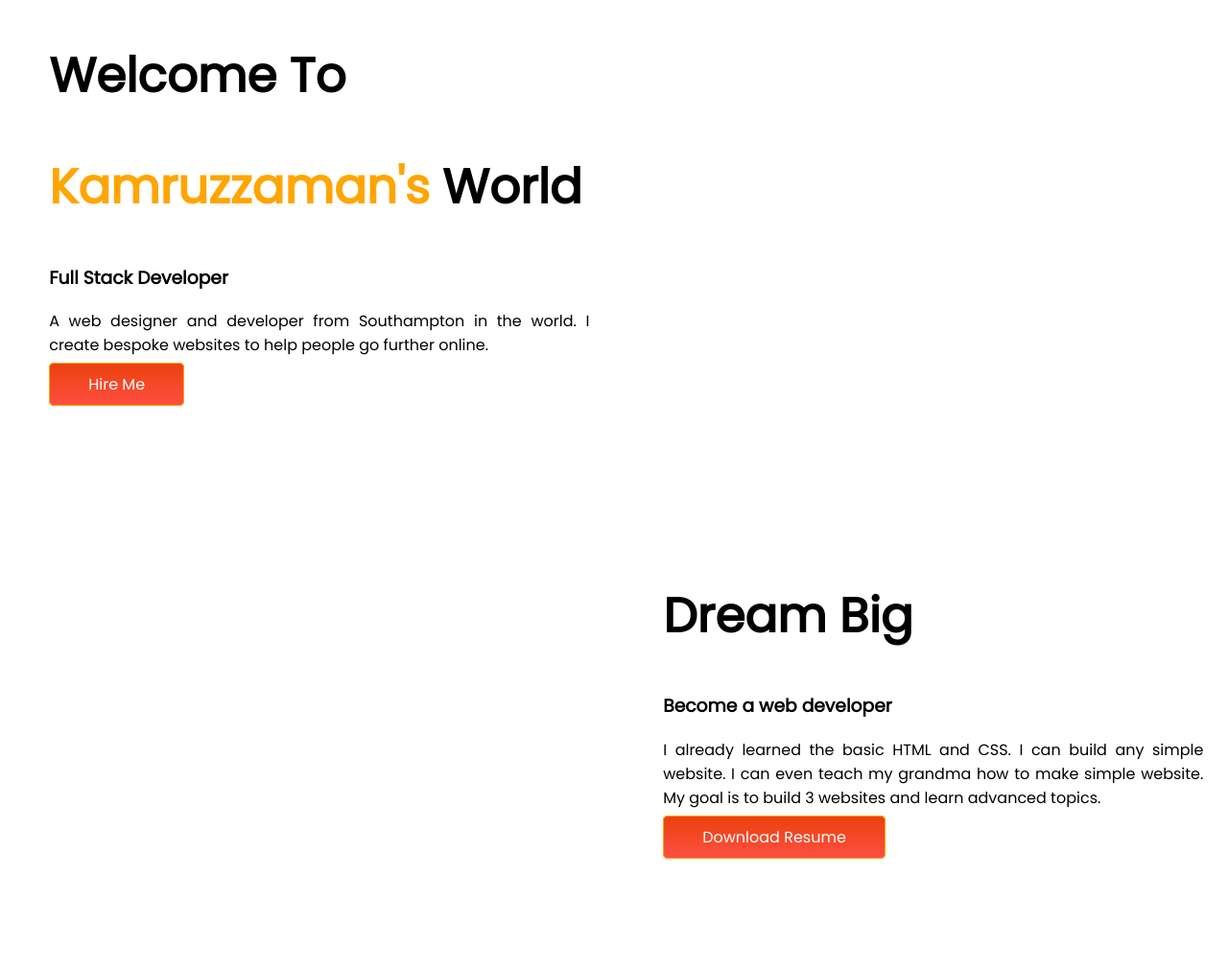
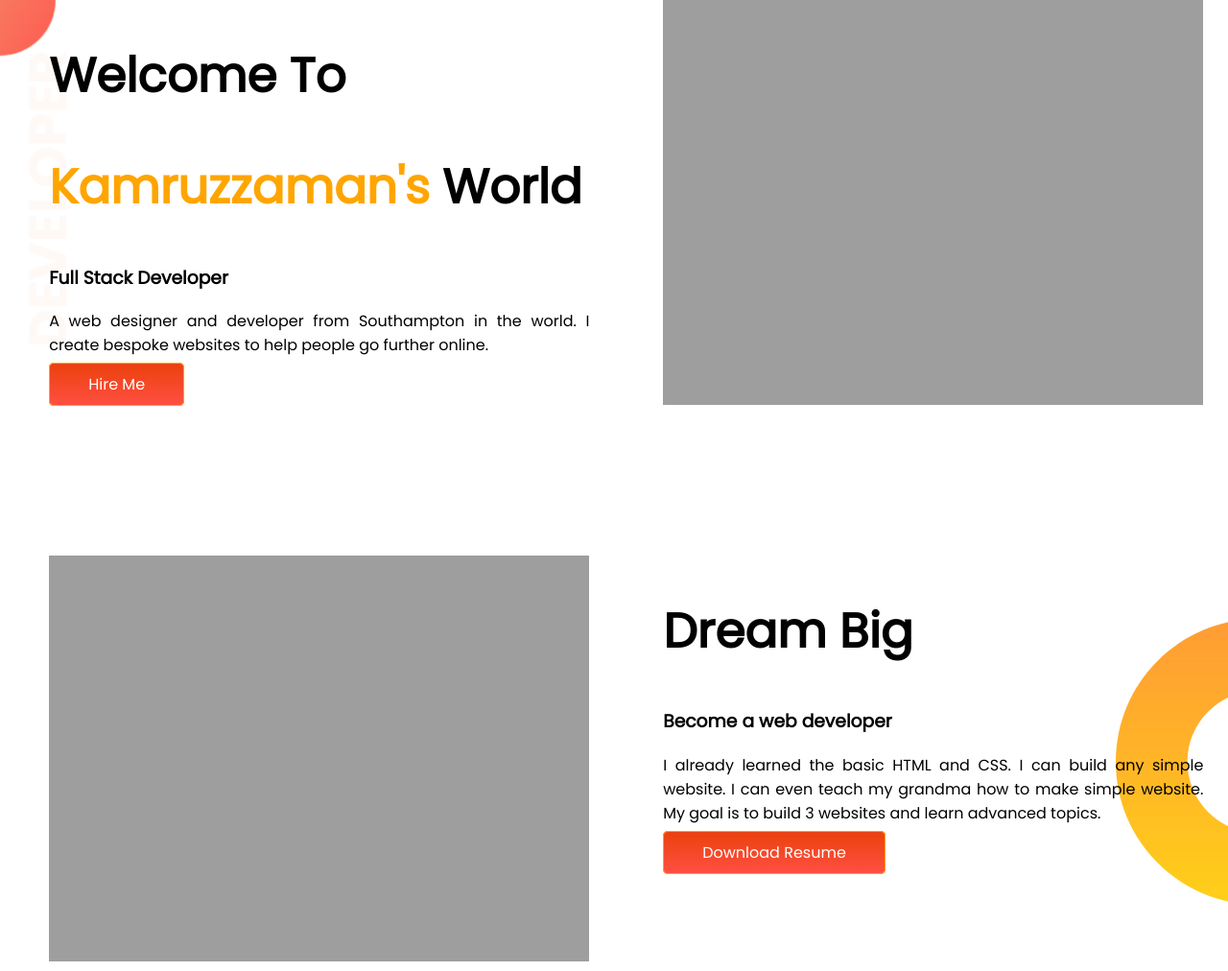
Before and after one commit to kamruz-zzaman/My-First-Website, a plain HTML site: page index.html in a window 1280 px wide. Shown: the top 1012 px of the page at 96% size. Drawn offline with Linux system fonts and the light colour scheme; the site is published under a folder, as on GitHub Pages, so addresses that start at the root find nothing.

Commit message:
img problem solved

```diff
--- a/index.html
+++ b/index.html
@@ -10,7 +10,7 @@
     <link rel="preconnect" href="https://fonts.gstatic.com" crossorigin>
     <link href="https://fonts.googleapis.com/css2?family=Poppins&display=swap" rel="stylesheet">
     <link rel="stylesheet" href="style.css">
-    <link rel="shortcut icon" href="/images/favicon.png" type="image/x-icon">
+    <link rel="shortcut icon" href="images/favicon.png" type="image/x-icon">
 </head>
 
 <body>
@@ -24,12 +24,12 @@
             <a target="_blank" href="https://www.facebook.com/kmkamruzzaman32/">Hire Me</a>
         </div>
         <div class="half-width">
-            <img src="/images/my-bgg.png" alt="">
+            <img src="images/my-bgg.png" alt="">
         </div>
     </section>
     <section class="second-sec">
         <div class="half-width">
-            <img src="/images/my-bgg2.png" alt="">
+            <img src="images/my-bgg2.png" alt="">
         </div>
         <div class="half-width">
             <h1>Dream Big</h1>
--- a/style.css
+++ b/style.css
@@ -14,7 +14,7 @@ section{
 }
 
 .top-banner{
-    background-image: url("/images/top-banner.png");
+    background-image: url("images/top-banner.png");
     background-repeat: no-repeat;
 }
 .half-width{
@@ -35,7 +35,7 @@ background-image: linear-gradient(rgb(235, 65, 13),rgba(255, 17, 0, 0.74));
 border-radius: 5px;
 }
 .second-sec{
-    background-image: url(/images/dream-bg.png);
+    background-image: url("images/dream-bg.png");
     background-repeat: no-repeat;
     background-position: right;
 }
@@ -43,7 +43,7 @@ border-radius: 5px;
     text-align: justify;
 }
 .final-sec{
-    background-image: url("/images/exp-bg.png");
+    background-image: url("images/exp-bg.png");
     background-repeat: no-repeat;
     background-position:left;
 }
```
